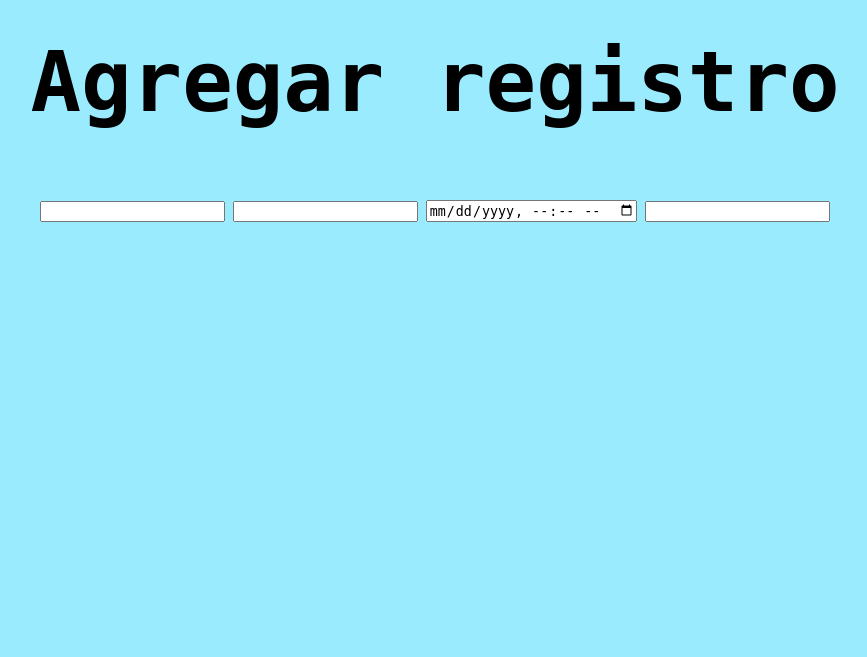
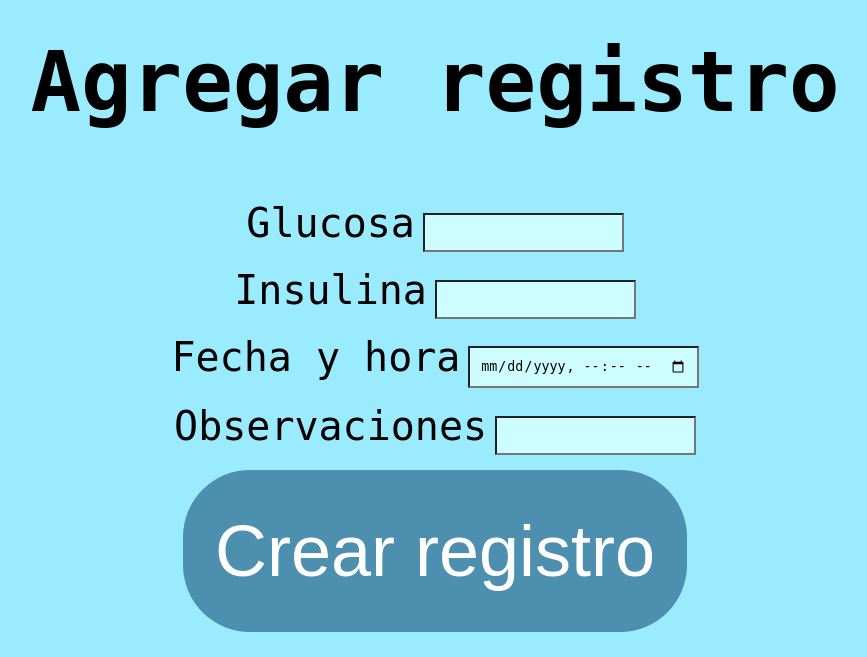
Before and after one commit to octex/diabetech, a Flask app: template templates/add_control.html in a window 1280 px wide. Shown: the part 143-800 px from the top of the page, without its empty margins (205-1072 px from the left). Run offline with Flask 2, Linux system fonts and the light colour scheme; the template is opened without the code that fills it, so the values that code supplies are empty.

Commit message:
New create control template

```diff
--- a/app.py
+++ b/app.py
@@ -1,7 +1,7 @@
 import logging
-from flask import Flask, request, render_template, url_for
+from flask import Flask, request, render_template, url_for, redirect
 from constants import HTTPMethods
-from models import DbManager, ControlesManager, create_tables
+from models import DbManager, ControlesWebManager, create_tables
 
 # App start
 app = Flask(__name__)
@@ -12,14 +12,24 @@ db_manager = DbManager("sqlite:///diabetech.db")
 create_tables(engine=db_manager.engine)
 
 # Managers
-controles_manager = ControlesManager(db_manager)
+controles_manager = ControlesWebManager()
 
 
 @app.route('/', methods=[HTTPMethods.GET])
 def home():
+    return redirect("/diabetech/", code=302)
+
+
+@app.route('/diabetech/', methods=[HTTPMethods.GET])
+def diabetech():
     return render_template("index.html")
 
 
-@app.route('/controles/', methods=[HTTPMethods.GET, HTTPMethods.POST, HTTPMethods.PUT, HTTPMethods.DELETE])
+@app.route('/diabetech/controles/', methods=[HTTPMethods.GET])
 def controles():
-    return controles_manager.handle_request(request)
+    return render_template("controles.html")
+
+
+@app.route('/diabetech/controles/agregar/', methods=[HTTPMethods.GET])
+def agregar_controles():
+    return render_template("add_control.html")
--- a/static/style.css
+++ b/static/style.css
@@ -34,3 +34,12 @@ button:hover {
 .titles {
     font-size: 84px;
 }
+
+label{
+    font-size: 40px;
+}
+
+input{
+    padding: 10px;
+    background: #cefdff;
+}
--- a/templates/add_control.html
+++ b/templates/add_control.html
@@ -14,9 +14,24 @@
         </nav>
     </header>
     <body>
-        <input type="number">
-        <input type="number">
-        <input type="datetime-local">
-        <input type="text">
+        <label for="glucosa">Glucosa</label>
+        <input type="number" name="glucosa">
+        <br>
+        <br>
+        <label for="insulina">Insulina</label>
+        <input type="number" name="insulina">
+        <br>
+        <br>
+        <label for="fecha">Fecha y hora</label>
+        <input type="datetime-local" name="fecha">
+        <br>
+        <br>
+        <label for="observaciones">Observaciones</label>
+        <input type="text" name="observaciones">
+        <br>
+        <br>
+        <button onclick="create_registry('/registries/');" onended="">
+            Crear registro
+        </button>
     </body>
 </html>
--- a/templates/index.html
+++ b/templates/index.html
@@ -32,7 +32,7 @@
         <br>
         <br>
         <br>
-        <button class="button" onclick="window.location.href='controles';">
+        <button class="button" onclick="window.location.href='controles/agregar/';">
             Agregar control
         </button>
         <br>
```
Also changed, not shown: models.py (+7 -7 lines).
